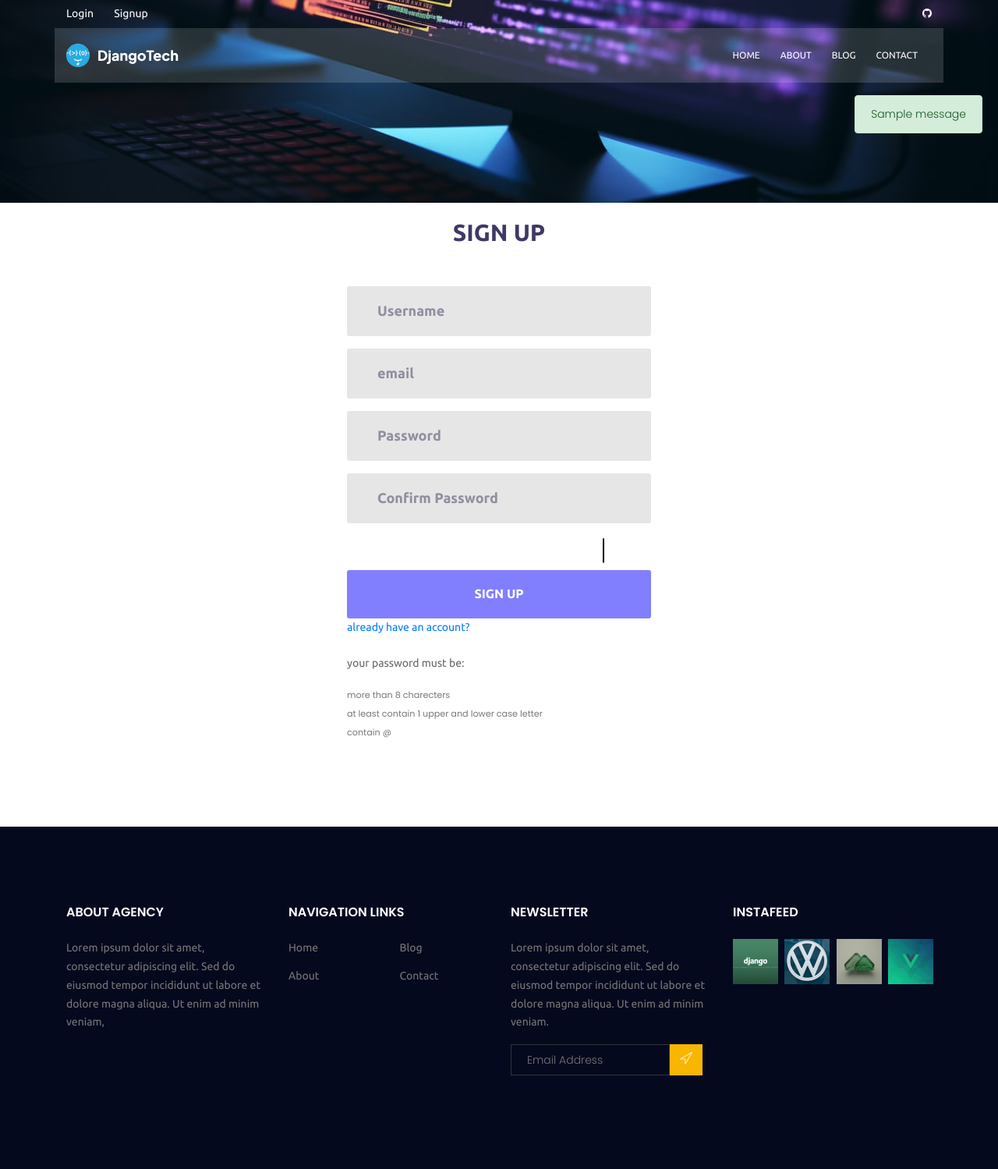
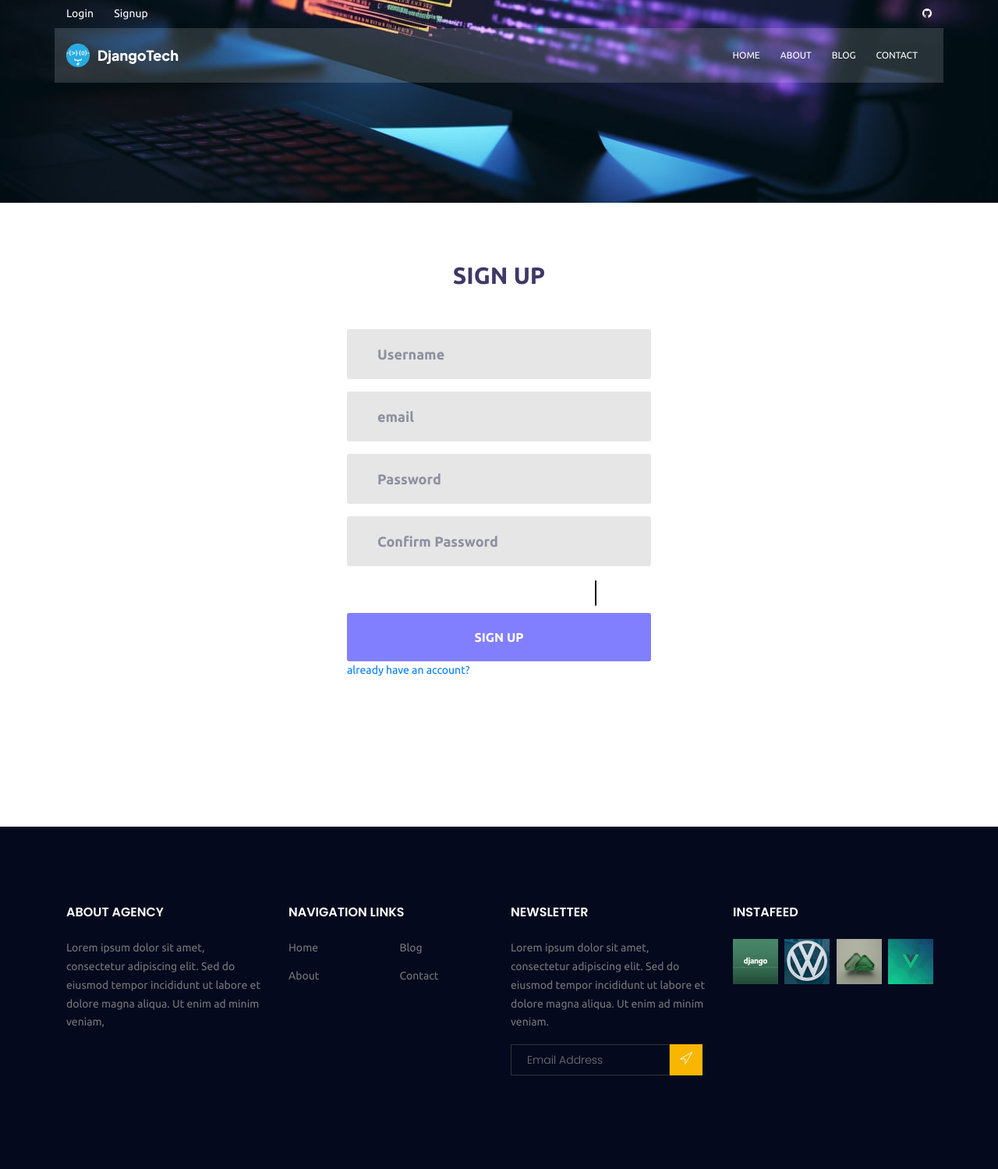
Before and after one commit to tareqWpy/maktabkhooneh-project, a Django app: page /accounts/signup in a window 1280 px wide. Shown: the whole page at 78% size. Run offline with Django 4.2, Linux system fonts and the light colour scheme; tables that the repository leaves empty hold one stand-in row (values such as "Sample post"); one stand-in notice (Sample message) is shown; some libraries are stand-ins or nearby versions.

Commit message:
fixed some bugs
signup upgraded to the next level

- added custom error messages
- better view, better cpatcha

```diff
--- a/accounts/views.py
+++ b/accounts/views.py
@@ -5,6 +5,7 @@ from django.contrib.auth.forms import AuthenticationForm
 from django.shortcuts import redirect, render
 
 from accounts.forms import RegisterForm
+from accounts.models import CustomUser
 
 
 def login_view(request):
@@ -50,7 +51,11 @@ def logout_view(request):
     return redirect("/")
 
 
+# Import necessary modules
 from django.contrib import messages
+from django.shortcuts import redirect, render
+
+from .forms import RegisterForm
 
 
 def signup_view(request):
@@ -62,9 +67,14 @@ def signup_view(request):
                 messages.success(request, "You signed up successfully! ✅")
                 return redirect("accounts:login")
             else:
-                messages.error(
-                    request, "Errors in the form. Please correct them and try again!❌"
-                )
+                if "username" in form.errors:
+                    messages.error(request, "Username already exists! ❌")
+                if "email" in form.errors:
+                    messages.error(request, "Email already exists! ❌")
+                if "password1" in form.errors:
+                    messages.error(request, "Password is too weak! ❌")
+                if "password2" in form.errors:
+                    messages.error(request, "Passwords are not match! ❌")
 
         form = RegisterForm()
         context = {"form": form}
--- a/blogApp/models.py
+++ b/blogApp/models.py
@@ -1,5 +1,4 @@
 from django.conf import settings
-from django.contrib.auth.models import User
 from django.db import models
 from django.urls import reverse
 from taggit.managers import TaggableManager
--- a/templates/accounts/signup.html
+++ b/templates/accounts/signup.html
@@ -72,9 +72,9 @@
                 </div>
                 <div class="container-login100-form-btn m-t-17">
 
-                    <div class="contact100-form-checkbox" style="display:flex; justify-content:space-between; height:32px; position:absolute; bottom: 95px; right: 60px">
+                    <div class="contact100-form-checkbox" style="display:flex; justify-content:space-between; height:33px; position:absolute; bottom: 95px; right: 70px">
                         <div
-                            class="alert-msg" style="width:100% ;border:1px solid black; border-radius:8px;"
+                            class="alert-msg" style="width:100% ;border:1px solid black; border-radius:2px;"
                             name="remember-me"
                         >{{form.captcha}}</div>
                     </div>
@@ -87,10 +87,10 @@
                 </div>
             </form>
             <br/>
-            <p>your password must be:</p>
+            {% comment %} <p>your password must be:</p>
             <small>more than 8 charecters</small><br/>
             <small>at least contain 1 upper and lower case letter</small><br/>
-            <small>contain @</small><br/>
+            <small>contain @</small><br/> {% endcomment %}
         </div>
 
     </div>
--- a/templates/base.html
+++ b/templates/base.html
@@ -147,17 +147,18 @@
         </div>
       </div>
       {% if messages %}
+        <ul id="popup-message" style="position: absolute; right: 20px;">
         {% for message in messages %}
-          <div id="popup-message" style="position: absolute; right: 20px;" class="mt-3 alert
-            {% if message.tags == 'error' %}
+          <li style="text-align:right" class="mt-3 alert{% if message.tags == 'error' %}
               alert-danger
             {% elif message.tags == 'success' %}
               alert-success
             {% endif %}
             ">
             {{ message|safe }}
-          </div>
+        </li>
         {% endfor %}
+        <ul>
       {% endif %}
     </header>
     <!-- #header -->
@@ -243,7 +244,6 @@
       </div>
     </footer>
     <!-- End footer Area -->
-     {% compress js inline %}
     <script>
     document.addEventListener('DOMContentLoaded', function () {
         const popupMessage = document.getElementById('popup-message');
@@ -251,7 +251,8 @@
             popupMessage.style.display = 'none';
         }, 6000);
     });
-
+    </script>
+      {% compress js inline %}
         <script src="{%  static 'vendor/jquery/jquery-3.2.1.min.js' %}"></script>
 
         <script src="{%  static 'vendor/animsition/js/animsition.min.js' %}"></script>
```
